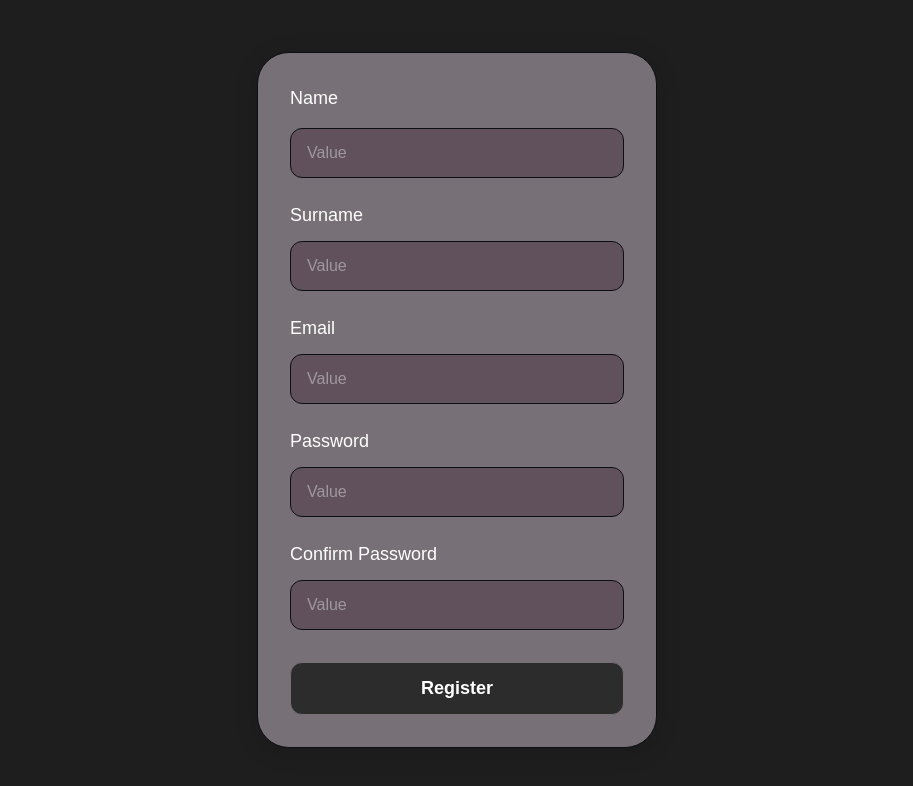
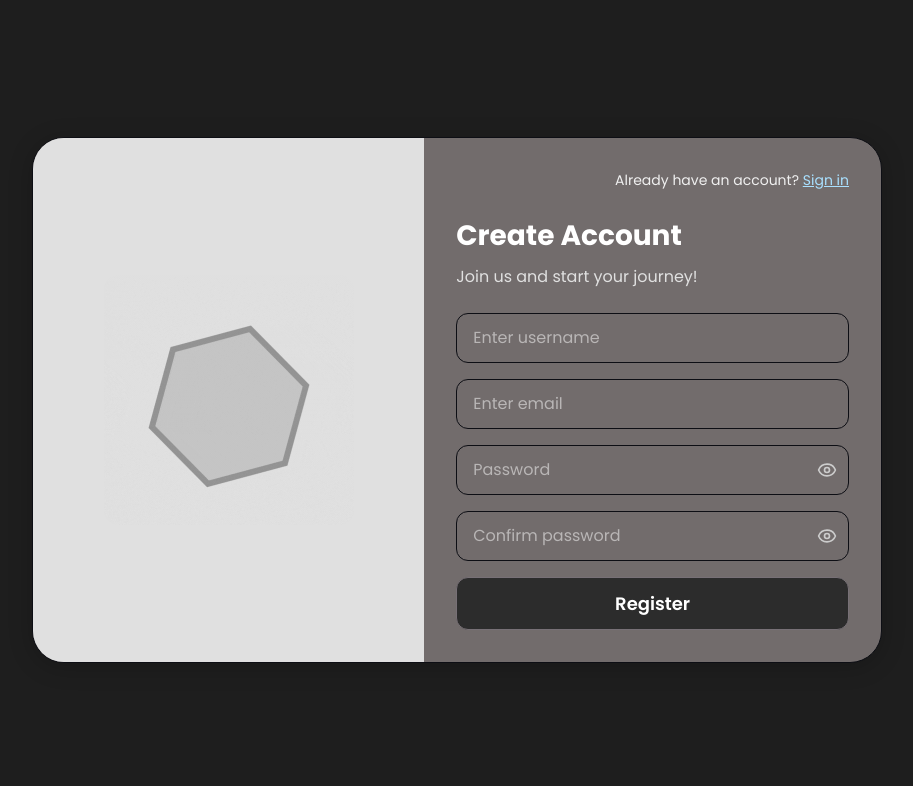
Before and after one commit to Auth-ism/ann-ai-frontend, a Next.js app: page /register in a window 1280 px wide. Shown: the top 786 px of the page, without its empty margins (183-1096 px from the left). Built offline with nearby package versions, Linux system fonts and the light colour scheme.

Commit message:
register updated

```diff
--- a/app/register/page.tsx
+++ b/app/register/page.tsx
@@ -1,86 +1,174 @@
-'use client';
-import React from "react";
+"use client";
+import React, { useState } from "react";
+import Image from "next/image";
+import { Eye, EyeOff } from "lucide-react";
 
-export default function WebRegisterPage() {
+export default function RegisterPage(): React.ReactElement {
+  const [showPassword, setShowPassword] = useState(false);
+  const [showConfirmPassword, setShowConfirmPassword] = useState(false);
+
   return (
       <>
-      <div className='bg-[#1e1e1e] flex justify-center items-center w-full min-h-full'>
+        <link
+            href="https://fonts.googleapis.com/css2?family=Poppins:wght@400;500;600;700&display=swap"
+            rel="stylesheet"
+        />
         <div
-            style={{boxShadow: "0 4px 24px 0 rgba(0,0,0,0.15)"}}
-            className='w-[400px] bg-[#777076] rounded-4xl border border-[#0d0e14] p-8'
+            style={{
+              background: "#1e1e1e",
+              display: "flex",
+              justifyContent: "center",
+              alignItems: "center",
+              width: "100vw",
+              minHeight: "100vh",
+              fontFamily: "Poppins, sans-serif",
+              padding: 16,
+            }}
         >
-          <form className='flex flex-col gap-6'>
-            <div className='flex flex-col gap-2'>
-              <label htmlFor="name" className='font-medium text-[#fff] text-[18px] mb-2'>
-                Name
-              </label>
-              <input
-                id="name"
-                placeholder="Value"
-                className='min-w-[180px] p-[12px_16px] bg-[#60515c] rounded-xl border border-[#0d0e14] text-[#e0e0e0] text-[16px] outline-none'
-              />
-            </div>
-            <div className='flex flex-col gap-2'>
-              <label
-                htmlFor="surname"
-                className='font-medium text-[#fff] text-[18px] mb-1'>
-                Surname
-              </label>
-              <input
-                id="surname"
-                placeholder="Value"
-                className='min-w-[180px] p-[12px_16px] bg-[#60515c] rounded-xl border border-[#0d0e14] text-[#e0e0e0] text-[16px] outline-none'
-              />
-            </div>
-            <div className='flex flex-col gap-2'>
-              <label
-                htmlFor="email"
-                className='font-medium text-[#fff] text-[18px] mb-1'>
-                Email
-              </label>
-              <input
-                id="email"
-                placeholder="Value"
-                className='min-w-[180px] p-[12px_16px] bg-[#60515c] rounded-xl border border-[#0d0e14] text-[#e0e0e0] text-[16px] outline-none'
+          <div
+              style={{
+                display: "flex",
+                flexDirection: "row",
+                width: 850,
+                background: "#726C6C",
+                borderRadius: 32,
+                border: "1px solid #0d0e14",
+                boxShadow: "0 4px 24px rgba(0,0,0,0.2)",
+                overflow: "hidden",
+              }}
+          >
+            {/* Left Side */}
+            <div
+                style={{
+                  flex: 1,
+                  background: "#e0e0e0",
+                  display: "flex",
+                  alignItems: "center",
+                  justifyContent: "center",
+                  padding: 32,
+                }}
+            >
+              <Image
+                  src="/annai.gif" // örnek GIF veya PNG
+                  alt="Register illustration"
+                  width={250}
+                  height={250}
+                  style={{ borderRadius: 16 }}
+                  unoptimized
               />
             </div>
 
-            <div className='flex flex-col gap-2'>
-              <label
-                htmlFor="password"
-                className='font-medium text-[#fff] text-[18px] mb-1'>
-                Password
-              </label>
-              <input
-                id="password"
-                type="password"
-                placeholder="Value"
-                className='min-w-[180px] p-[12px_16px] bg-[#60515c] rounded-xl border border-[#0d0e14] text-[#e0e0e0] text-[16px] outline-none'
-              />
+            {/* Right Side */}
+            <div style={{ flex: 1.2, padding: 32 }}>
+              <div style={{ textAlign: "right", fontSize: 14, color: "#f0f0f0" }}>
+                Already have an account?{" "}
+                <a href="/login" style={{ color: "#a9e0ff", textDecoration: "underline" }}>
+                  Sign in
+                </a>
               </div>
 
-            <div className='flex flex-col gap-2'>
-              <label
-                htmlFor="confirm-password"
-                className='font-medium text-[#fff] text-[18px] mb-1'>
-                Confirm Password
-              </label>
+              <h2
+                  style={{
+                    fontSize: 28,
+                    fontWeight: 700,
+                    color: "#ffffff",
+                    marginTop: 24,
+                    marginBottom: 8,
+                  }}
+              >
+                Create Account
+              </h2>
+              <p style={{ color: "#e0e0e0", marginBottom: 24 }}>
+                Join us and start your journey!
+              </p>
+
+              <form style={{ display: "flex", flexDirection: "column", gap: 16 }}>
                 <input
-                id="confirm-password"
-                type="password"
-                placeholder="Value"
-                className='min-w-[180px] p-[12px_16px] bg-[#60515c] rounded-xl border border-[#0d0e14] text-[#e0e0e0] text-[16px] outline-none'
+                    type="text"
+                    placeholder="Enter username"
+                    style={inputStyle}
                 />
+
+                <input
+                    type="email"
+                    placeholder="Enter email"
+                    style={inputStyle}
+                />
+
+                {/* Password */}
+                <div style={{ position: "relative", width: "100%" }}>
+                  <input
+                      type={showPassword ? "text" : "password"}
+                      placeholder="Password"
+                      style={inputStyle}
+                  />
+                  <button
+                      type="button"
+                      onClick={() => setShowPassword(!showPassword)}
+                      style={iconButtonStyle}
+                  >
+                    {showPassword ? <EyeOff size={20} color="#ccc" /> : <Eye size={20} color="#ccc" />}
+                  </button>
+                </div>
+
+                {/* Confirm Password */}
+                <div style={{ position: "relative", width: "100%" }}>
+                  <input
+                      type={showConfirmPassword ? "text" : "password"}
+                      placeholder="Confirm password"
+                      style={inputStyle}
+                  />
+                  <button
+                      type="button"
+                      onClick={() => setShowConfirmPassword(!showConfirmPassword)}
+                      style={iconButtonStyle}
+                  >
+                    {showConfirmPassword ? <EyeOff size={20} color="#ccc" /> : <Eye size={20} color="#ccc" />}
+                  </button>
                 </div>
 
                 <button
                     type="submit"
-              className='flex justify-center items-center gap-2 p-3 bg-[#2C2C2C] rounded-xl border border-[#777076] text-[#fff] font-semibold text-[18px] cursor-pointer mt-2'>
+                    style={{
+                      background: "#2C2C2C",
+                      padding: "12px",
+                      borderRadius: 12,
+                      color: "#fff",
+                      fontWeight: 600,
+                      fontSize: 18,
+                      cursor: "pointer",
+                      border: "1px solid #777076",
+                    }}
+                >
                   Register
                 </button>
               </form>
             </div>
           </div>
+        </div>
       </>
   );
 }
+
+const inputStyle: React.CSSProperties = {
+  padding: "12px 16px",
+  borderRadius: 12,
+  border: "1px solid #0d0e14",
+  background: "#726C6C",
+  color: "#fff",
+  fontSize: 16,
+  width: "100%",
+  outline: "none",
+  boxSizing: "border-box",
+};
+
+const iconButtonStyle: React.CSSProperties = {
+  position: "absolute",
+  right: 12,
+  top: "50%",
+  transform: "translateY(-50%)",
+  cursor: "pointer",
+  background: "transparent",
+  border: "none",
+  padding: 0,
+};
```
Also changed, not shown: public/annai.gif (added). Lines whose indentation alone changed are shown as unchanged.
